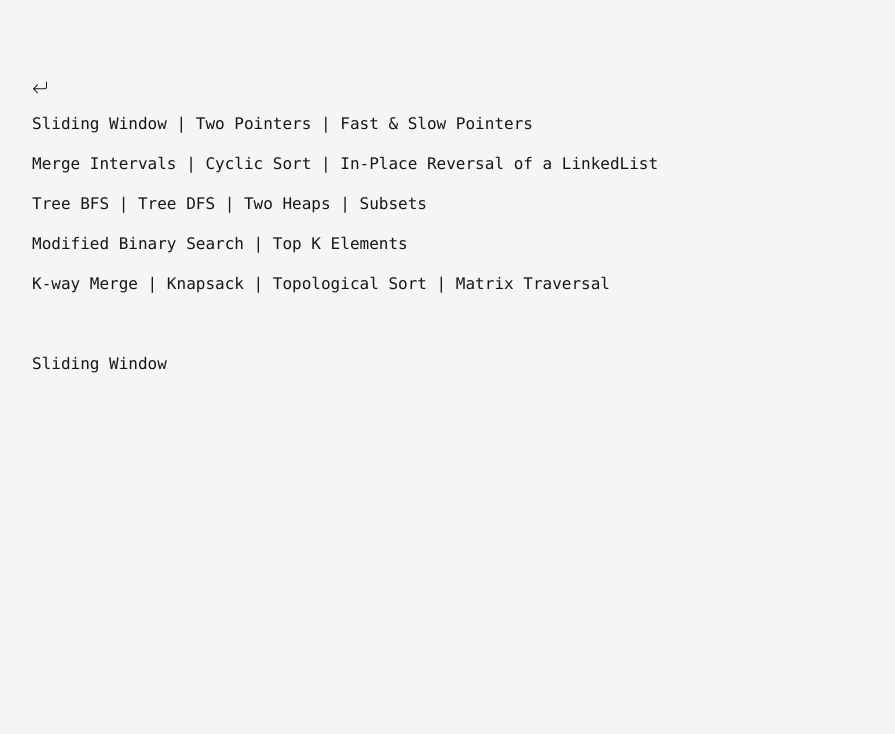
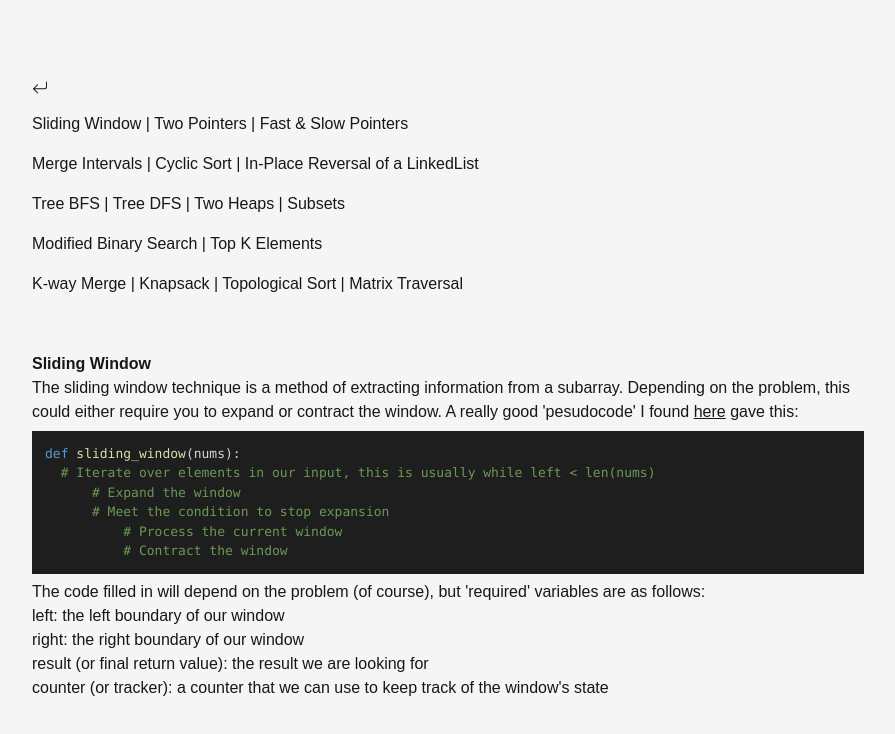
Before and after one commit to HoqueUM/portfolio-2, a Next.js app: page /dsa-notes in a window 1280 px wide. Shown: the top 734 px of the page, without its empty margins (192-1087 px from the left). Built offline with nearby package versions, Linux system fonts and the light colour scheme.

Commit message:
update notes

```diff
--- a/app/daily-tasks/page.tsx
+++ b/app/daily-tasks/page.tsx
@@ -13,6 +13,7 @@ export default function Home() {
       </nav>
         <div className="flex font-mono">
             <div className="flex flex-col gap-4">
+            <div><a href="https://leetcode.com/problems/maximum-subarray/" target="_blank" className="trace w-min">53</a> and <a href="https://leetcode.com/problems/minimum-size-subarray-sum/description/" target="_blank" className="trace w-min">209</a></div>
             <div><a href="https://gist.github.com/tykurtz/3548a31f673588c05c89f9ca42067bc4" target="_blank" className="trace w-min">Leetcode 1 </a> and <a href="https://leetcode.com/discuss/general-discussion/458695/dynamic-programming-patterns" target="_blank" className="trace w-min">Leetcode 2</a> | <a href="/dsa-notes" target="_blank" className="trace w-min">Notes</a> | <a href="https://docs.google.com/spreadsheets/d/1ZBXHpM3EIJHg3o8dX95TKBTbIu6gsLxU83aF-Aap4oA/edit?gid=0#gid=0" target="_blank" className="trace w-min">Spreadsheet</a> | <a href="https://github.com/ashishps1/awesome-behavioral-interviews" target="_blank" className="min-w trace">Behavioral</a> | Slides 109, 111, 113, and 114</div>
             <a href="https://docs.google.com/document/d/1MOeS2PZ4F2gF3IpguIPBLX0nctTQjfLS1A0CoHiQZcs/edit?tab=t.0" target="_blank" className="trace w-min">Scripts</a>
             <a href="https://rahulhoque.substack.com/publish/home" target="_blank" className="trace w-min">Substack</a>
--- a/app/dsa-notes/page.tsx
+++ b/app/dsa-notes/page.tsx
@@ -1,6 +1,8 @@
 "use client";
 import Link from "next/link";
 import { BsArrowReturnLeft } from "react-icons/bs";
+import { Prism as SyntaxHighlighter } from "react-syntax-highlighter";
+import { vscDarkPlus } from "react-syntax-highlighter/dist/cjs/styles/prism";
 
 export default function Home() {
   return (
@@ -8,10 +10,10 @@ export default function Home() {
       <main className="px-4 sm:px-8 pt-16 pb-24 max-w-4xl mx-auto">
       <nav className="top-0 pb-4 pt-4">
         <div className="flex">
-            <Link href="/daily-tasks"><div className="font-mono trace"><BsArrowReturnLeft /></div></Link>
+            <Link href="/daily-tasks"><div className="trace"><BsArrowReturnLeft /></div></Link>
         </div>
       </nav>
-        <div className="flex font-mono">
+        <div className="flex">
             <div className="flex flex-col gap-4">
               <div>Sliding Window | Two Pointers | Fast & Slow Pointers</div>
               <div>Merge Intervals | Cyclic Sort | In-Place Reversal of a LinkedList</div>
@@ -20,7 +22,27 @@ export default function Home() {
               <div>K-way Merge | Knapsack | Topological Sort | Matrix Traversal</div>
             <br />
             <div>
-              <h1>Sliding Window</h1>
+              <h1 className="font-bold">Sliding Window</h1>
+              The sliding window technique is a method of extracting information from a subarray.
+              Depending on the problem, this could either require you to expand or contract the window.
+              A really good &apos;pesudocode&apos; I found <a href="https://medium.com/@timpark0807/leetcode-is-easy-sliding-window-c44c11cc33e1" target="blank" className="underline">here</a> gave this:
+              <SyntaxHighlighter language="python" style={vscDarkPlus}>
+              {
+
+`def sliding_window(nums):
+  # Iterate over elements in our input, this is usually while left < len(nums)
+      # Expand the window
+      # Meet the condition to stop expansion
+          # Process the current window
+          # Contract the window`}
+              </SyntaxHighlighter>
+              The code filled in will depend on the problem (of course), but &apos;required&apos; variables are as follows:
+              <ul>
+                <li>left: the left boundary of our window</li>
+                <li>right: the right boundary of our window</li>
+                <li>result (or final return value): the result we are looking for</li>
+                <li>counter (or tracker): a counter that we can use to keep track of the window&apos;s state</li>
+              </ul>
             </div>
         </div>
         </div>
--- a/package.json
+++ b/package.json
@@ -10,6 +10,7 @@
   },
   "dependencies": {
     "@supabase/supabase-js": "^2.48.1",
+    "@types/react-syntax-highlighter": "^15.5.13",
     "framer-motion": "^12.0.6",
     "itertools": "^2.3.2",
     "lucide-react": "^0.474.0",
@@ -18,6 +19,7 @@
     "react-collapse": "^5.1.1",
     "react-dom": "^19.0.0",
     "react-icons": "^5.4.0",
+    "react-syntax-highlighter": "^15.6.1",
     "tailwindcss-animated": "^1.1.2"
   },
   "devDependencies": {
```
Also changed, not shown: 1 other file (tests, documents, lock files or other folders).
